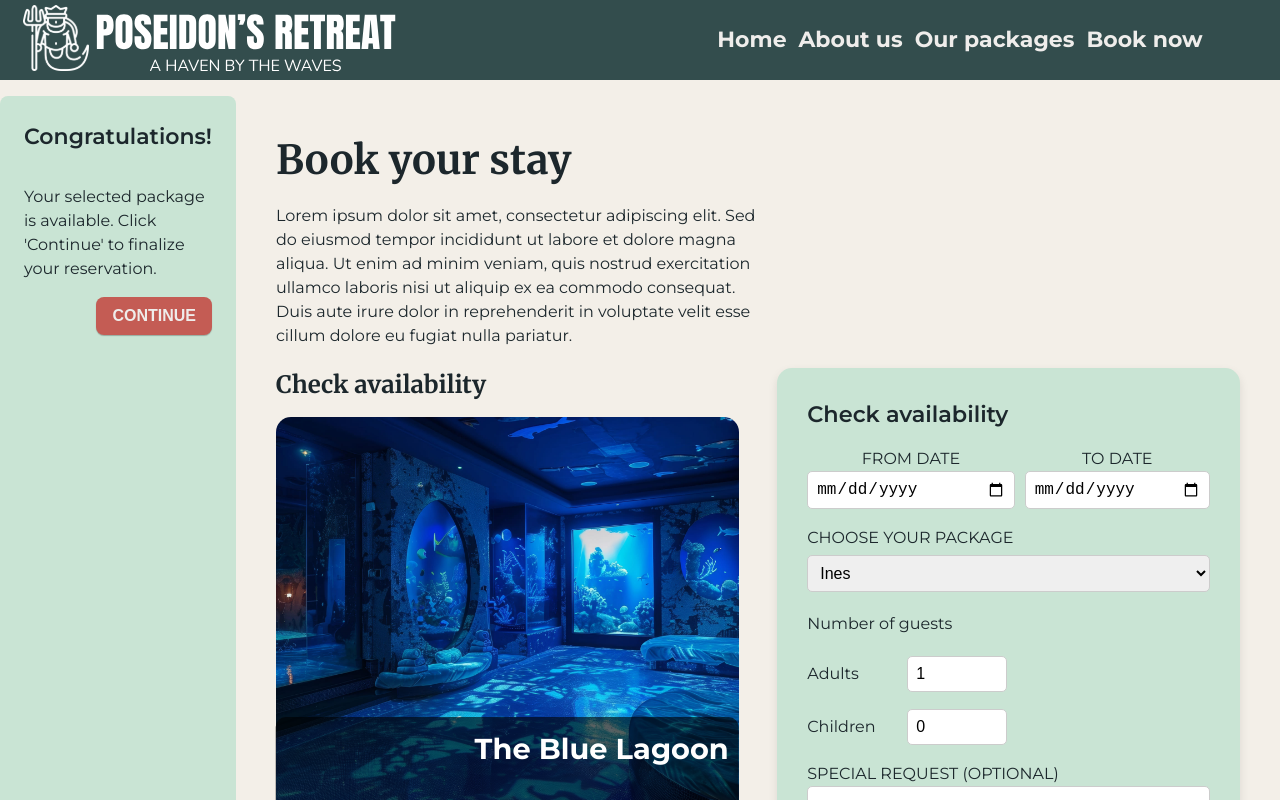
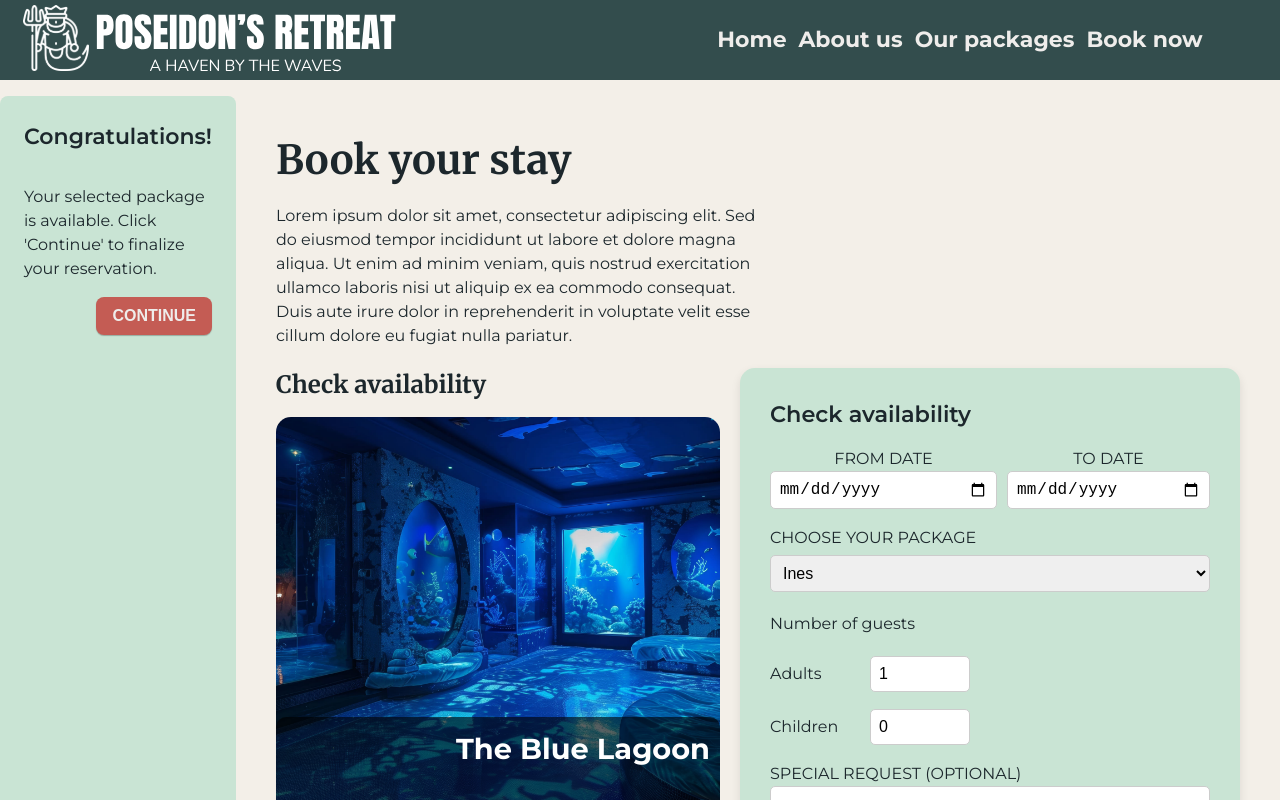
Before and after one commit to maria-jon/poseidon, a Vue app: page /booking in a window 1280 px wide. Shown: the top 800 px of the page. Built offline with nearby package versions, Linux system fonts and the light colour scheme.

Commit message:
(fix): add width for form

```diff
--- a/src/components/StayBooking.vue
+++ b/src/components/StayBooking.vue
@@ -206,13 +206,18 @@ img {
   padding: 30px;
   border-radius: 15px;
   box-shadow: 0px 4px 10px rgba(0, 0, 0, 0.1);
-  min-width: 380px;
-  max-width: 48%;
+  width: 100%;
+  min-width: 350px;
+  max-width: 500px;
   height: auto;
 
   @media (max-width: 1024px) {
     max-width: 100%;
   }
+  @media (max-width: 768px) {
+    max-width: 100%;
+  }
+
 }
 // Form title styling
 h5 {
@@ -278,6 +283,7 @@ select {
   border: 1px solid #ccc;
   font-size: 1rem;
   width: 100%;
+  max-width: 100%;
 }
 // Button container styling
 .button-container {
```
